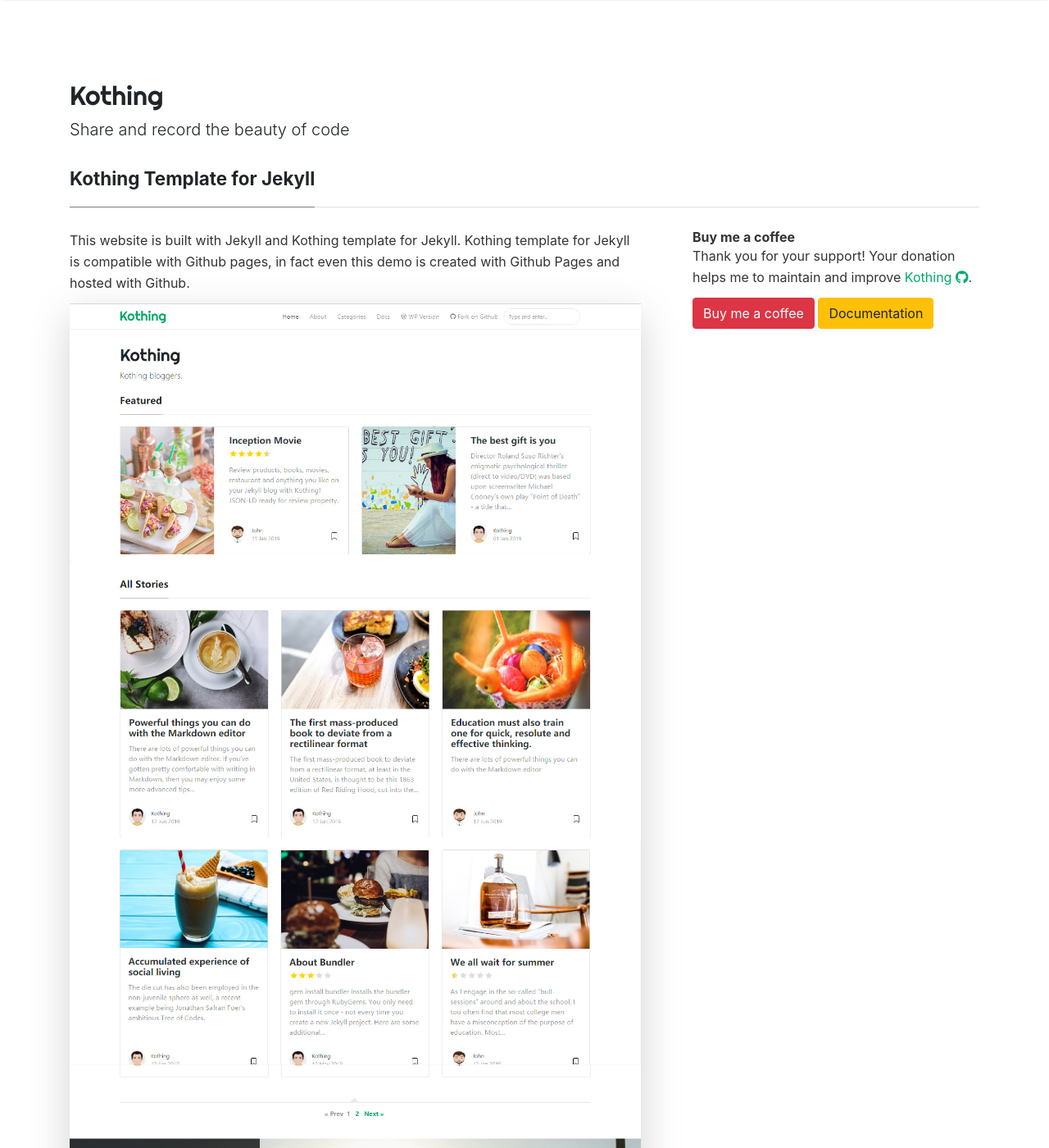
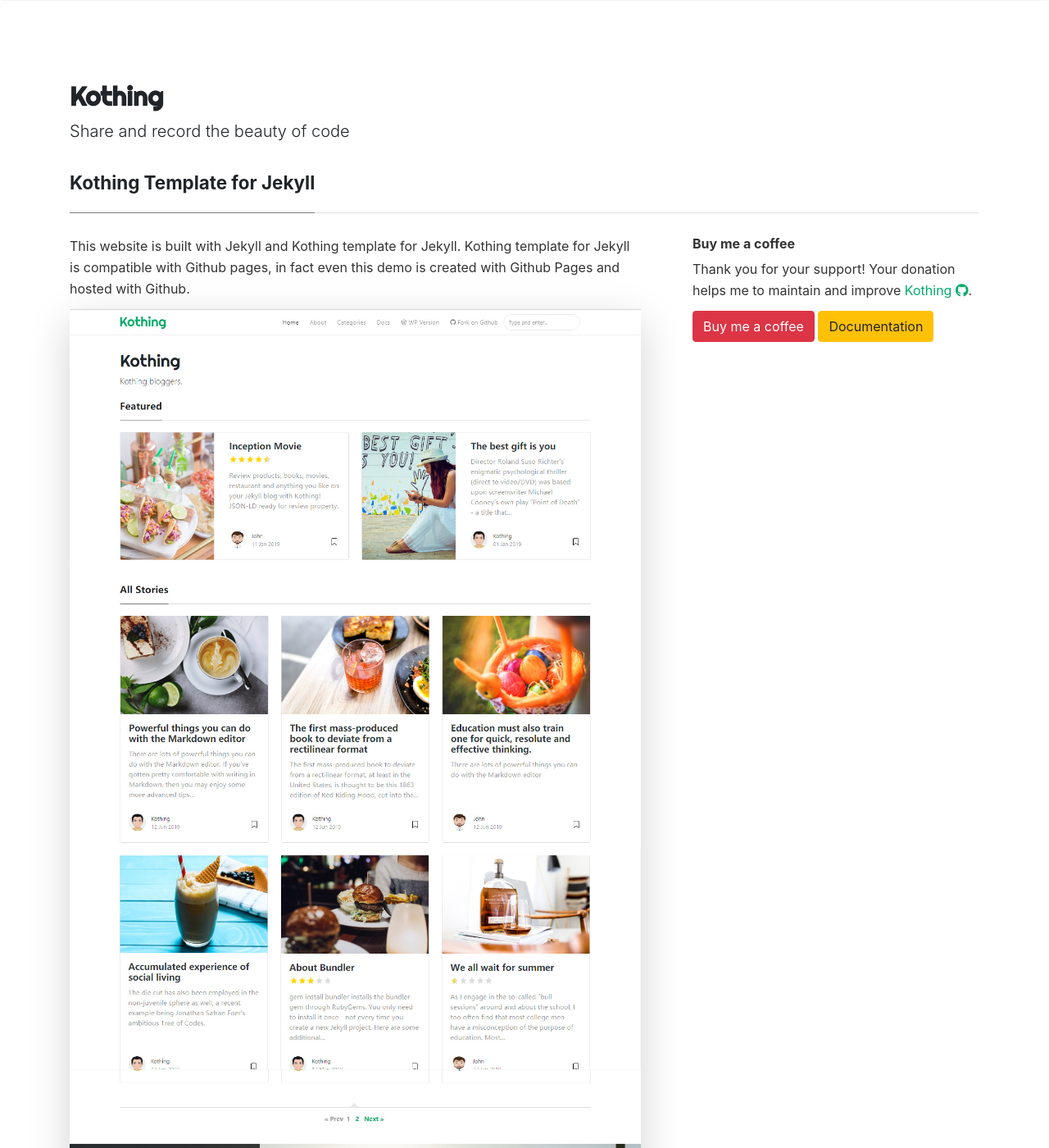
Before and after one commit to kothing/kothing.github.io, a Jekyll site: the page built from _pages/about.md, in a window 1280 px wide and 1400 px high. Shown: the whole window at 82% size. Built offline with Jekyll 4.4.1, drawn with Linux system fonts in a browser that asks for light colours; nearby versions of some CDN libraries; comment, search, counter and statistics services are not loaded.

Commit message:
Update screen.css

```diff
--- a/assets/css/screen.css
+++ b/assets/css/screen.css
@@ -749,22 +749,31 @@
 h5,
 h6 {
     font-family: -apple-system, system-ui, BlinkMacSystemFont, "Segoe UI", Roboto, "Helvetica Neue", Arial, sans-serif;
+    font-weight: 700;
 }
 
-.article-post .h1,
-.article-post .h2,
-.article-post .h3,
-.article-post .h4,
-.article-post .h5,
-.article-post .h6,
-.article-post h1,
-.article-post h2,
-.article-post h3,
-.article-post h4,
-.article-post h5,
-.article-post h6 {
-    font-weight: 700;
-    margin: 0;
+.h1, h1 {
+    line-height: 2.5rem
+}
+
+.h2, h2 {
+    line-height: 2rem
+}
+
+.h3, h3 {
+    line-height: 1.75rem
+}
+
+.h4, h4 {
+    line-height: 1.5rem
+}
+
+.h5, h5 {
+    line-height: 1.25rem
+}
+
+.h6, h6 {
+    line-height: 1rem
 }
 
 .article-post img.shadow {
```
